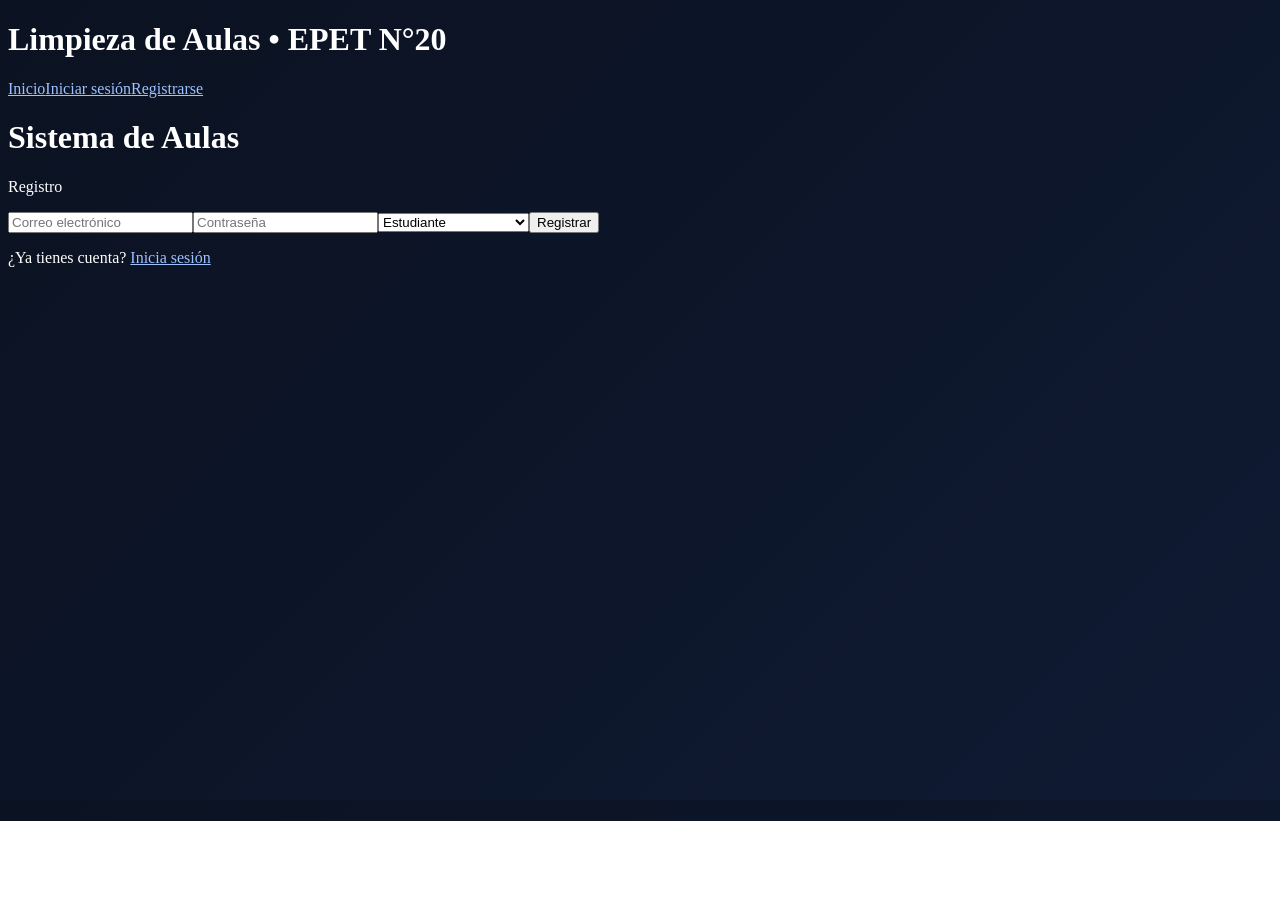
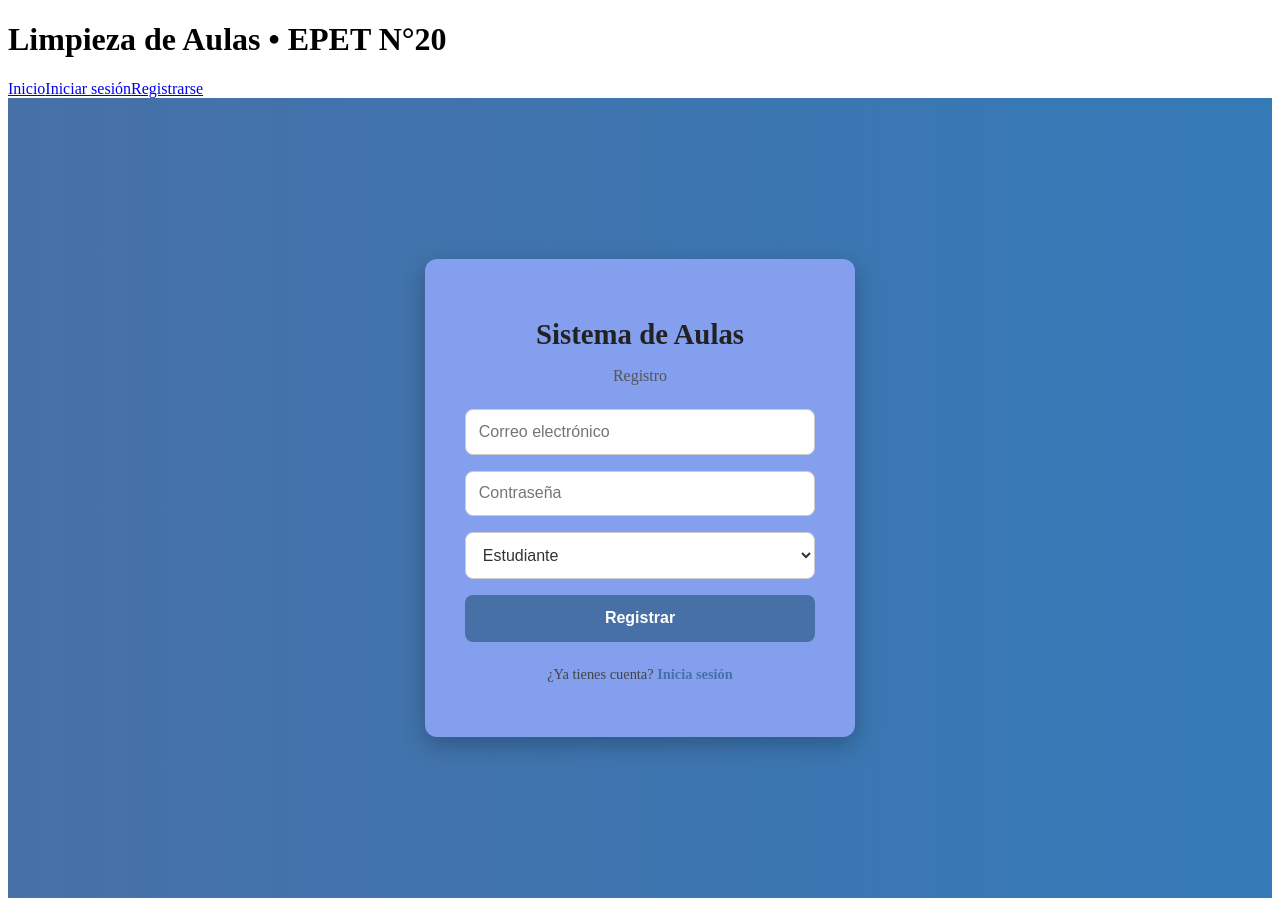
Before and after one commit to Maiaagonzalez/proyectogrupal, a React (Create React App) app: page /registro in a window 1280 px wide. Before the commit the page ends 821 px from the top, so only its background shows below. Built offline with nearby package versions, Linux system fonts and the light colour scheme; no server answers.

Commit message:
Css solicitar cambio de estado

```diff
--- a/src/index.css
+++ b/src/index.css
@@ -1,19 +1,352 @@
-:root {
-  --bg: #0b1221;
-  --card: #111b34;
-  --accent: #4e8ef7;
-  --muted: #a8b3cf;
+/* === LOGIN === */
+.login-container {
+  display: flex;
+  justify-content: center;
+  align-items: center;
+  height: 100vh;
+  background: linear-gradient(to right, #4770a7, #357ab8);
 }
-html, body, #root { height: 100%; }
-body {
-  background: linear-gradient(135deg, var(--bg), #0f1a33);
+
+.login-card {
+  background: #849fee;
+  padding: 2.5rem;
+  border-radius: 12px;
+  width: 350px;
+  text-align: center;
+  box-shadow: 0 8px 25px rgba(0, 0, 0, 0.25);
+}
+
+.login-title {
+  font-size: 1.8rem;
+  font-weight: bold;
+  margin-bottom: 0.3rem;
+  color: #222;
+}
+
+.login-subtitle {
+  font-size: 1rem;
+  color: #555;
+  margin-bottom: 1.5rem;
+}
+
+.login-error {
+  background: #f8d7da;
+  color: #842029;
+  padding: 0.6rem;
+  border-radius: 8px;
+  font-size: 0.9rem;
+  margin-bottom: 1rem;
+}
+
+.login-form {
+  display: flex;
+  flex-direction: column;
+  gap: 1rem;
+}
+
+.login-form input {
+  padding: 0.8rem;
+  border: 1px solid #ccc;
+  border-radius: 8px;
+  font-size: 1rem;
+}
+
+.login-form input:focus {
+  border-color: #4770a7;
+  outline: none;
+  box-shadow: 0 0 4px #4770a7;
+}
+
+.btn-login {
+  background: #4770a7;
+  color: white;
+  border: none;
+  padding: 0.9rem;
+  border-radius: 8px;
+  font-size: 1rem;
+  font-weight: bold;
+  cursor: pointer;
+  transition: background 0.3s ease, transform 0.15s ease;
+}
+
+.btn-login:hover {
+  background: #357ab8;
+  transform: scale(1.05);
+}
+
+.login-footer {
+  margin-top: 1.5rem;
+  font-size: 0.9rem;
+  color: #444;
+}
+
+.login-footer a {
+  color: #4770a7;
+  text-decoration: none;
+  font-weight: bold;
+}
+
+.login-footer a:hover {
+  text-decoration: underline;
+}
+/* El mismo estilo que los inputs */
+.login-form select {
+  padding: 0.8rem;
+  border: 1px solid #ccc;
+  border-radius: 8px;
+  font-size: 1rem;
+  background: #fff;
+  color: #333;
+}
+
+.login-form select:focus {
+  border-color: #4770a7;
+  outline: none;
+  box-shadow: 0 0 4px #4770a7;
+}
+
+/* === PÁGINA DE AULAS === */
+.page-container {
+  max-width: 900px;
+  margin: 0 auto;
+  padding: 2rem;
+  background: #4770a7;
   min-height: 100vh;
+}
+
+.page-header {
+  display: flex;
+  justify-content: space-between;
+  align-items: center;
+  margin-bottom: 2rem;
+}
+
+.page-header h1 {
+  font-size: 1.8rem;
+  color: #222;
+}
+
+.btn-logout {
+  background: #dc3545;
+  color: #fff;
+  border: none;
+  padding: 0.6rem 1.2rem;
+  border-radius: 8px;
+  font-weight: bold;
+  cursor: pointer;
+  transition: background 0.3s;
+}
+
+.btn-logout:hover {
+  background: #b52d2a;
+}
+
+/* Contenedor de formulario de alta (admin) */
+.alta-container {
+  margin-bottom: 2rem;
+}
+
+/* Lista de aulas */
+.aulas-list {
+  display: flex;
+  flex-direction: column;
+  gap: 1rem;
+}
+
+/* Tarjetas de aula */
+.aula-card {
+  background: #849fee;
+  border-radius: 12px;
+  padding: 1.2rem;
+  display: flex;
+  justify-content: space-between;
+  align-items: center;
+  box-shadow: 0 4px 12px rgba(0, 0, 0, 0.08);
+  border: 1px solid #eee;
+}
+
+.aula-card h3 {
+  margin: 0;
+  font-size: 1.2rem;
+  color: #333;
+}
+
+.aula-card p {
+  margin: 0.3rem 0 0;
+  font-size: 0.95rem;
+  color: #555;
+}
+
+/* Badges */
+.badge {
+  padding: 0.3rem 0.6rem;
+  border-radius: 6px;
+  font-size: 0.85rem;
+  font-weight: bold;
+}
+
+.badge-success {
+  background: #28a745;
   color: white;
 }
-.card.bg-dark { background-color: var(--card) !important; border: 1px solid rgba(255,255,255,0.06); }
-.form-control, .form-select { background-color: #0f1a33; color: #e6ecff; border-color: rgba(255,255,255,0.12); }
-.form-control::placeholder { color: var(--muted); }
-.btn-primary { background-color: var(--accent); border-color: var(--accent); }
-a { color: #9ec1ff; }
-.badge-clean { background-color: #28a745; }
-.badge-dirty { background-color: #dc3545; }
+
+.badge-danger {
+  background: #dc3545;
+  color: white;
+}
+
+/* Acciones */
+.aula-actions {
+  display: flex;
+  gap: 0.5rem;
+}
+
+.btn-warning,
+.btn-danger {
+  border: none;
+  padding: 0.5rem 0.9rem;
+  border-radius: 8px;
+  font-size: 0.9rem;
+  font-weight: bold;
+  cursor: pointer;
+  transition: transform 0.15s ease, background 0.3s;
+}
+
+/* Botón warning */
+.btn-warning {
+  background: #f0ad4e;
+  color: #fff;
+}
+
+.btn-warning:hover {
+  background: #d68a23;
+  transform: scale(1.05);
+}
+
+/* Botón danger */
+.btn-danger {
+  background: #dc3545;
+  color: #fff;
+}
+
+.btn-danger:hover {
+  background: #b52d2a;
+  transform: scale(1.05);
+}
+
+/* Texto vacío */
+.empty-text {
+  text-align: center;
+  color: #666;
+  font-style: italic;
+}
+
+/* === REVISAR SOLICITUDES === */
+.solicitudes-list {
+  display: flex;
+  flex-direction: column;
+  gap: 1rem;
+}
+
+.solicitud-card {
+  background: #849fee;
+  border-radius: 12px;
+  padding: 1.2rem;
+  box-shadow: 0 4px 12px rgba(0, 0, 0, 0.08);
+  border: 1px solid #eee;
+  display: flex;
+  justify-content: space-between;
+  align-items: center;
+}
+
+.solicitud-info h3 {
+  margin: 0 0 0.5rem;
+  font-size: 1.2rem;
+  color: #333;
+}
+
+.solicitud-info p {
+  margin: 0.2rem 0;
+  font-size: 0.95rem;
+  color: #555;
+}
+
+.solicitud-actions {
+  display: flex;
+  gap: 0.6rem;
+}
+
+/* Botones de acción */
+.btn-success {
+  background: #28a745;
+  color: white;
+  border: none;
+  padding: 0.6rem 1rem;
+  border-radius: 8px;
+  cursor: pointer;
+  transition: background 0.3s, transform 0.15s;
+}
+
+.btn-success:hover {
+  background: #218838;
+  transform: scale(1.05);
+}
+
+.btn-danger {
+  background: #dc3545;
+  color: white;
+  border: none;
+  padding: 0.6rem 1rem;
+  border-radius: 8px;
+  cursor: pointer;
+  transition: background 0.3s, transform 0.15s;
+}
+
+.btn-danger:hover {
+  background: #b52d2a;
+  transform: scale(1.05);
+}
+
+.badge-secondary {
+  background: #6c757d;
+  color: white;
+}
+
+/* === SOLICITAR CAMBIO === */
+.solicitud-form-card {
+  background: #ffffff;
+  padding: 2rem;
+  border-radius: 12px;
+  box-shadow: 0 4px 12px rgba(0, 0, 0, 0.08);
+  border: 1px solid #eee;
+  max-width: 500px;
+  margin: 0 auto;
+}
+
+.solicitud-form {
+  display: flex;
+  flex-direction: column;
+  gap: 1rem;
+  margin-top: 1rem;
+}
+
+.solicitud-form label {
+  font-weight: bold;
+  font-size: 0.95rem;
+  color: #333;
+}
+
+.solicitud-form select {
+  padding: 0.8rem;
+  border: 1px solid #ccc;
+  border-radius: 8px;
+  font-size: 1rem;
+  background: #fff;
+  color: #333;
+}
+
+.solicitud-form select:focus {
+  border-color: #4a90e2;
+  outline: none;
+  box-shadow: 0 0 4px #4a90e2;
+}
```
